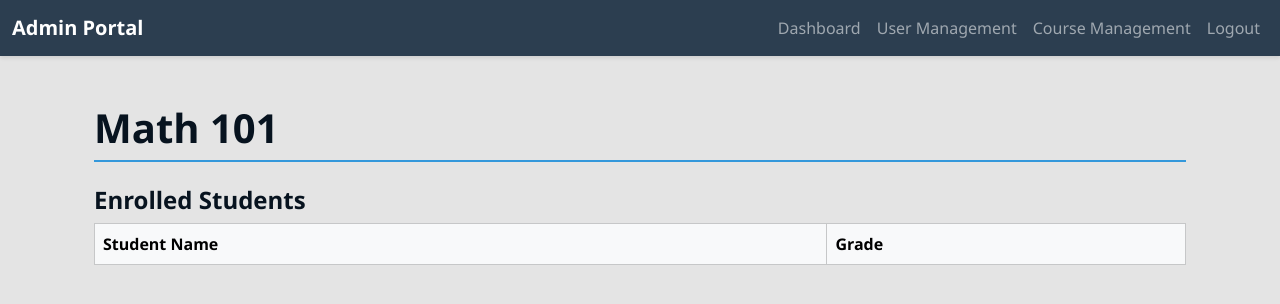
After one commit to ZEnglish89/CSE108-08, a Flask app: page /admin/courses/1/grades in a window 1280 px wide. The commit adds this page. Shown: the top 304 px of the page. Run offline with Flask 3, Linux system fonts and the light colour scheme; a user stored in the database is signed in; data comes from the database, SQL or seed files in the repository; lists and menus that the app fills with data are empty.

Commit message:
Grade Management page exists, grades not showing.

```diff
--- a/app.py
+++ b/app.py
@@ -1,7 +1,7 @@
 from flask import Flask, render_template, redirect, url_for, request, flash, jsonify
 from flask_login import LoginManager, login_user, logout_user, login_required, current_user
 from config import Config
-from models import db, User, Course
+from models import db, User, Course, enrollments
 from forms import LoginForm, RegisterForm, newCourse, EditCourseForm
 
 app = Flask(__name__)
@@ -309,6 +309,18 @@ def update_course(course_id):
     return jsonify({"success": True}), 200
 
 # --------------------------
+# Grade Management
+# --------------------------
+
+@app.route('/admin/courses/<int:course_id>/grades',methods = ['GET','POST'])
+@login_required
+def course_grades(course_id):
+    course = Course.query.get_or_404(course_id)
+    students = course.enrolled_students
+
+    return render_template('grade_management.html',course = course,students = students)
+
+# --------------------------
 # Create tables and sample data
 # --------------------------
 with app.app_context():
--- a/templates/course_management.html
+++ b/templates/course_management.html
@@ -49,7 +49,9 @@
     <tbody>
       {% for course in courses %}
       <tr>
-        <td>{{ course.title }}</td>
+        <td>
+          <a href = "{{ url_for('course_grades',course_id = course.id) }}">{{course.title}}</a>
+        </td>
         <td>{{ course.teacher }}</td>
         <td>{{ course.time }}</td>
         <td>{{ course.capacity }}</td>
--- /dev/null
+++ b/templates/grade_management.html
@@ -0,0 +1,29 @@
+{% extends "base.html" %}
+{% block title %} Grade Management {% endblock %}
+
+{% block content %}
+
+<div class = "container mt-5">
+    <h1 class = "mb-4">{{course.title}}</h1>
+
+    <h4>Enrolled Students</h4>
+    <table class = "table table-bordered">
+        <thead class = "table-light">
+            <tr>
+                <th>Student Name</th>
+                <th>Grade</th>
+            </tr>
+        </thead>
+        <tbody>
+            {% for student in course.enrolled_students %}
+            <tr>
+                <td>{{ student.username }}</td>
+                <td>{{ student.grade }}</td>
+            </tr>
+            {% endfor %}
+        </tbody>
+
+    </table>
+</div>
+
+{% endblock %}
```
